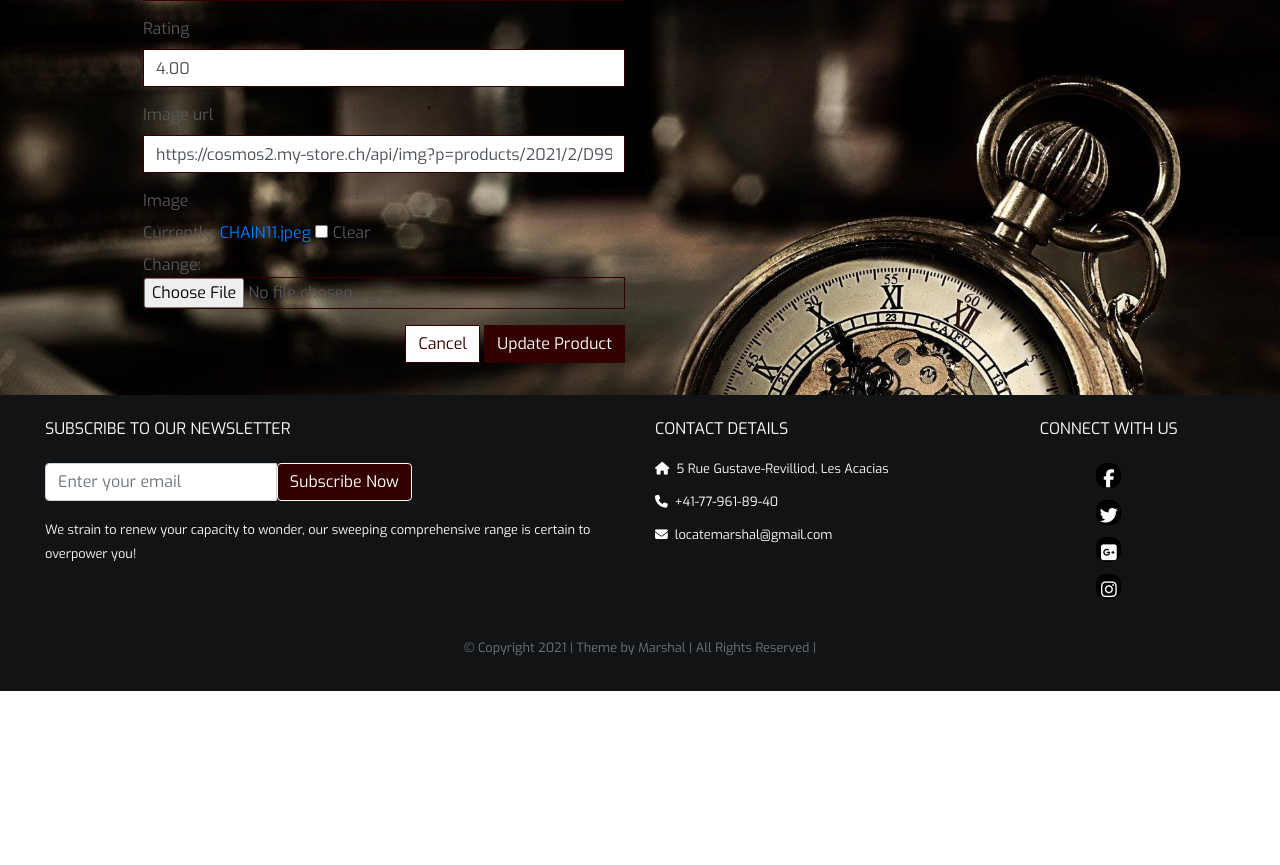
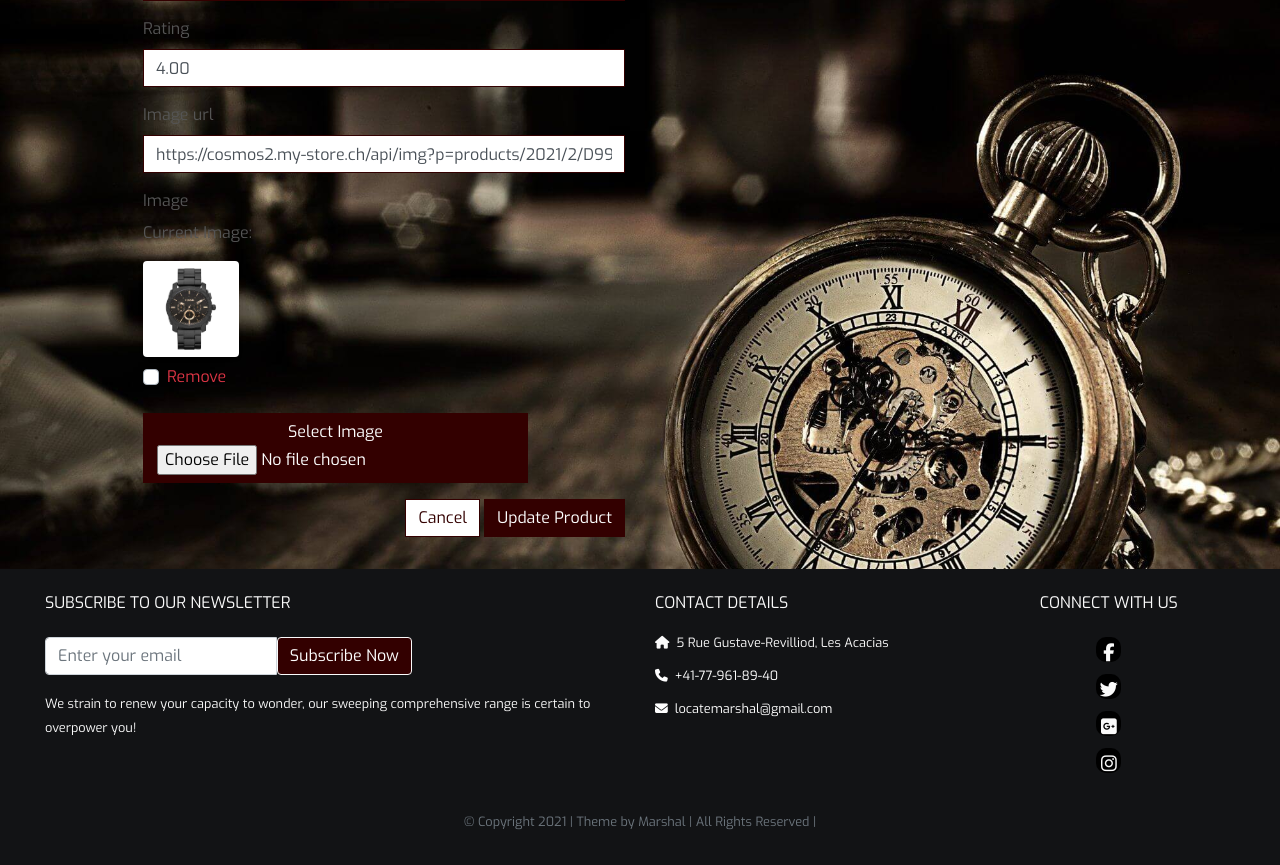
Before and after one commit to Seagather/Marshal-Unisex-Collectibles, a Django app: page /products/edit/1/ in a window 1280 px wide. Shown: the part 1031-1896 px from the top of the page. Before the commit the page ends 1722 px from the top, so only its background shows below. Run offline with Django 3.2, Linux system fonts and the light colour scheme; the visitor is signed in with stand-in values (Sample User, id 1); data comes from the database, SQL or seed files in the repository; some libraries are stand-ins or nearby versions.

Commit message:
Fixing the product image

```diff
--- a/products/forms.py
+++ b/products/forms.py
@@ -1,4 +1,5 @@
 from django import forms
+from .widgets import CustomClearableFileInput
 from .models import Product, Category
 
 
@@ -8,6 +9,9 @@ class ProductForm(forms.ModelForm):
         model = Product
         fields = '__all__'
 
+    image = forms.ImageField(
+        label='Image', required=False, widget=CustomClearableFileInput)
+
     def __init__(self, *args, **kwargs):
         super().__init__(*args, **kwargs)
         categories = Category.objects.all()
--- /dev/null
+++ b/products/templates/products/custom_widget_templates/custom_clearable_file_input.html
@@ -0,0 +1,17 @@
+{% if widget.is_initial %}
+    <p>{{ widget.initial_text }}:</p>
+    <a href="{{ widget.value.url }}">
+        <img width="96" height="96" class="rounded shadow-sm" src="{{ widget.value.url }}">
+    </a>
+    {% if not widget.required %}
+        <div class="custom-control custom-checkbox mt-2">
+            <input class="custom-control-input" type="checkbox" name="{{ widget.checkbox_name }}" id="{{ widget.checkbox_id }}">
+            <label class="custom-control-label text-danger" for="{{ widget.checkbox_id }}">{{ widget.clear_checkbox_label }}</label>
+        </div>
+    {% endif %}<br>
+    {{ widget.input_text }}
+{% endif %}
+<span class="btn btn-black rounded-0 btn-file">
+    Select Image <input id="new-image" type="{{ widget.type }}" name="{{ widget.name }}"{% include "django/forms/widgets/attrs.html" %}>
+</span>
+<strong><p class="text-danger" id="filename"></p></strong>
```
Also changed, not shown: products/widgets.py (added, +10 -0 lines), static/css/base.css (+0 -10 lines).
